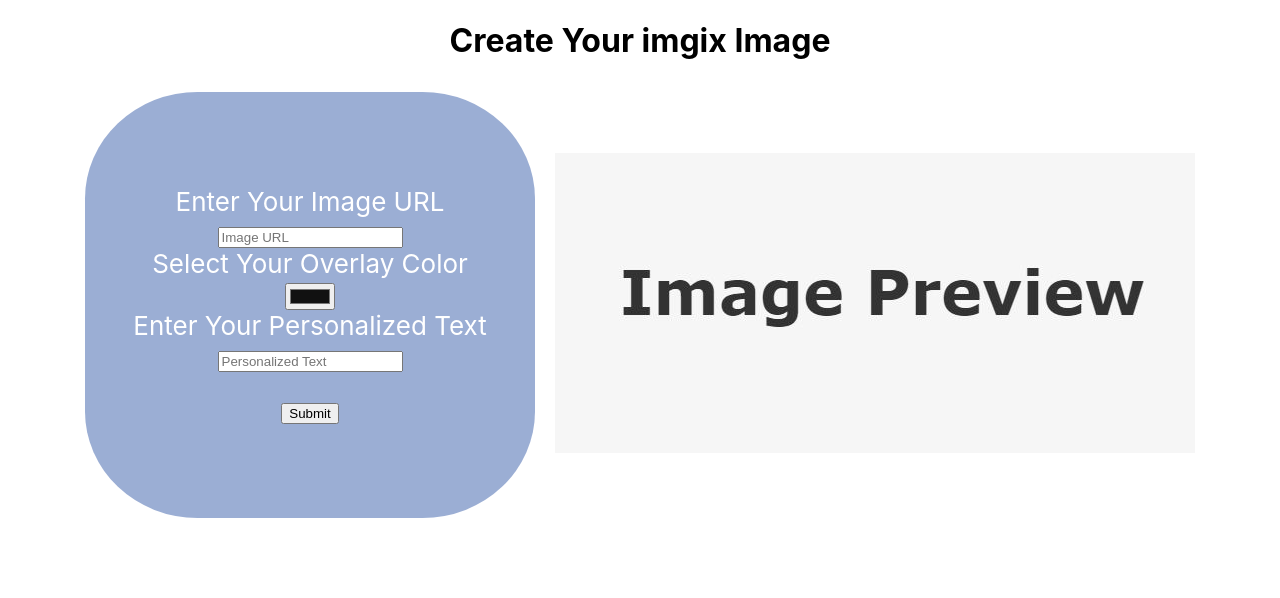
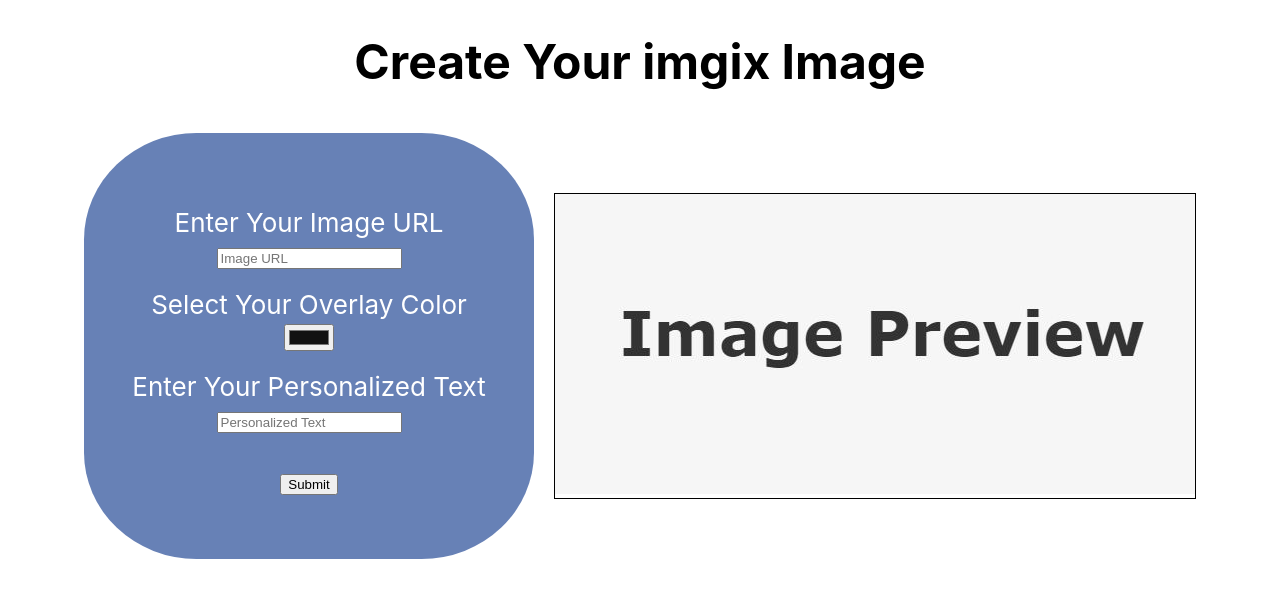
Before and after one commit to JMan4342/imgix-frontend-interface, a React (Create React App) app: page / in a window 1280 px wide. Shown: the top 598 px of the page. Built offline with nearby package versions, Linux system fonts and the light colour scheme.

Commit message:
Add styling and create README

```diff
--- a/src/App.css
+++ b/src/App.css
@@ -19,7 +19,7 @@
   border-radius: 25%;
   width: 450px;
   height: 426px;
-  background-color: #9baed4;
+  background-color: #6781b6;
   display: flex;
   flex-direction: column;
   align-items: center;
@@ -29,6 +29,16 @@
   margin: 10px;
 }
 
+.formInput {
+  margin: 10px;
+}
+
 .imgPrev {
   margin: 10px;
+  border: solid;
+  border-width: 1px;
 }
+
+ h1 {
+   font-size: 48px;
+ }
--- a/src/Components/SubmitInput.js
+++ b/src/Components/SubmitInput.js
@@ -5,34 +5,27 @@
     myImageUrl: "",
     myColorOverlay: "#111111",
     myText: "",
-    // myTextAlign: "",
   };
 
   const [formInput, setFormInput] = useState(clearData);
-  // const [myImage, setMyImage] = useState("");
 
   const submitFormData = () => {
     const imageInfo = {
       myImageUrl: formInput.myImageUrl,
       myColorOverlay: formInput.myColorOverlay.slice(1),
       myText: formInput.myText,
-      // myTextAlign: formInput.myTextAlign,
     };
-    console.log({ imageInfo });
     onSendInput(imageInfo);
-    // setMyImage(imageInfo) = `${imageInfo.myImageUrl}?txt=${imageInfo.myText}&blend=${imageInfo.myColorOverlay}`;
-    // console.log({ myImage });
     setFormInput(clearData);
   };
 
   return (
     <div className="form">
-      <form>
+      <form className="formInput">
         <label>Enter Your Image URL</label>
         <br></br>
         <input
           type="text"
-          className="search"
           placeholder="Image URL"
           name="myImageUrl"
           value={formInput.myImageUrl}
@@ -41,12 +34,11 @@
           }}
         />
       </form>
-      <form>
+      <form className="formInput">
         <label>Select Your Overlay Color</label>
         <br></br>
         <input
           type="color"
-          className="search"
           name="myColorOverlay"
           value={formInput.myColorOverlay}
           onChange={(event) => {
@@ -54,12 +46,11 @@
           }}
         />
       </form>
-      <form>
+      <form className="formInput">
         <label>Enter Your Personalized Text</label>
         <br></br>
         <input
           type="text"
-          className="search"
           placeholder="Personalized Text"
           name="myText"
           value={formInput.myText}
```
Also changed, not shown: 1 other file (tests, documents, lock files or other folders).
